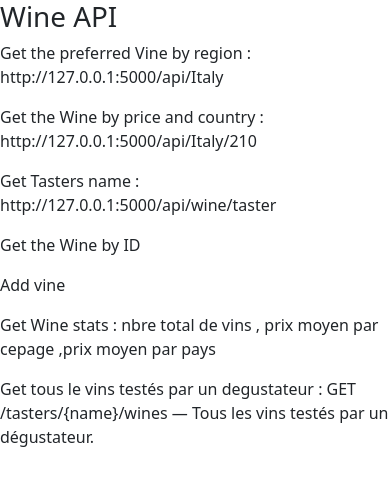
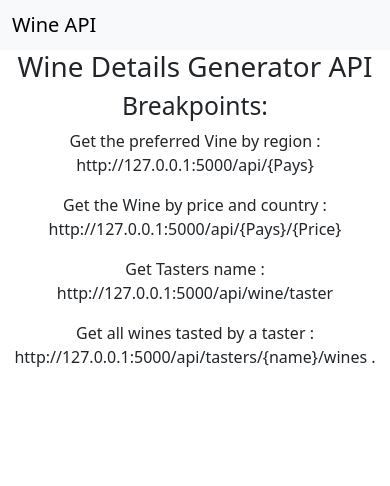
Before and after one commit to RIKIEL-K/Wine-Taste-Api, a Flask app: page / in a window 390 px wide. Shown: the top 486 px of the page. Run offline with Flask 3, Linux system fonts and the light colour scheme; parts of the project's set-up code (start-up, migrations or seed data) failed here and were passed over.

Commit message:
add the breakpoints : get all wines by a specific taster name

```diff
--- a/main.py
+++ b/main.py
@@ -27,6 +27,12 @@ def get_taster():
     data = df2.to_dict(orient='records')
     return data
 
+@app.route("/api/tasters/<name>/wines")
+def wine_tested(name):
+     df2 = df[["name","price"]].loc[(df["taster_name"] == name)]
+     result = df2.to_dict(orient="records")
+     return jsonify(result)
+
 
 if __name__ == "__main__":
     app.run(debug=True,port=5000)
--- a/templates/home.html
+++ b/templates/home.html
@@ -7,14 +7,21 @@
 <script src="https://cdn.jsdelivr.net/npm/bootstrap@5.3.3/dist/js/bootstrap.bundle.min.js" integrity="sha384-YvpcrYf0tY3lHB60NNkmXc5s9fDVZLESaAA55NDzOxhy9GkcIdslK1eN7N6jIeHz" crossorigin="anonymous"></script>
 </head>
 <body>
-<h1>Wine API</h1>
-<p>Get the preferred Vine by region : http://127.0.0.1:5000/api/Italy</p>
-<p>Get the Wine by price and country : http://127.0.0.1:5000/api/Italy/210</p>
-<p>Get Tasters name : http://127.0.0.1:5000/api/wine/taster</p>
-<p>Get the Wine by ID</p>
-<p>Add vine </p>
-<p>Get Wine stats : nbre total de vins , prix moyen par cepage ,prix moyen par pays</p>
-<p>Get tous le vins testés par un degustateur : GET /tasters/{name}/wines — Tous les vins testés par un dégustateur.</p>
+
+<nav class="navbar bg-body-tertiary">
+  <div class="container-fluid">
+    <span class="navbar-brand mb-0 h1">Wine API</span>
+  </div>
+</nav>
+<div class="text-center">
+
+    <h1>Wine Details Generator API</h1>
+    <h2>Breakpoints: </h2>
+    <p>Get the preferred Vine by region : http://127.0.0.1:5000/api/{Pays}</p>
+    <p>Get the Wine by price and country : http://127.0.0.1:5000/api/{Pays}/{Price}</p>
+    <p>Get Tasters name : http://127.0.0.1:5000/api/wine/taster</p>
+    <p>Get all wines tasted by a taster : http://127.0.0.1:5000/api/tasters/{name}/wines .</p>
+</div>
 
 </body>
 </html>
```
